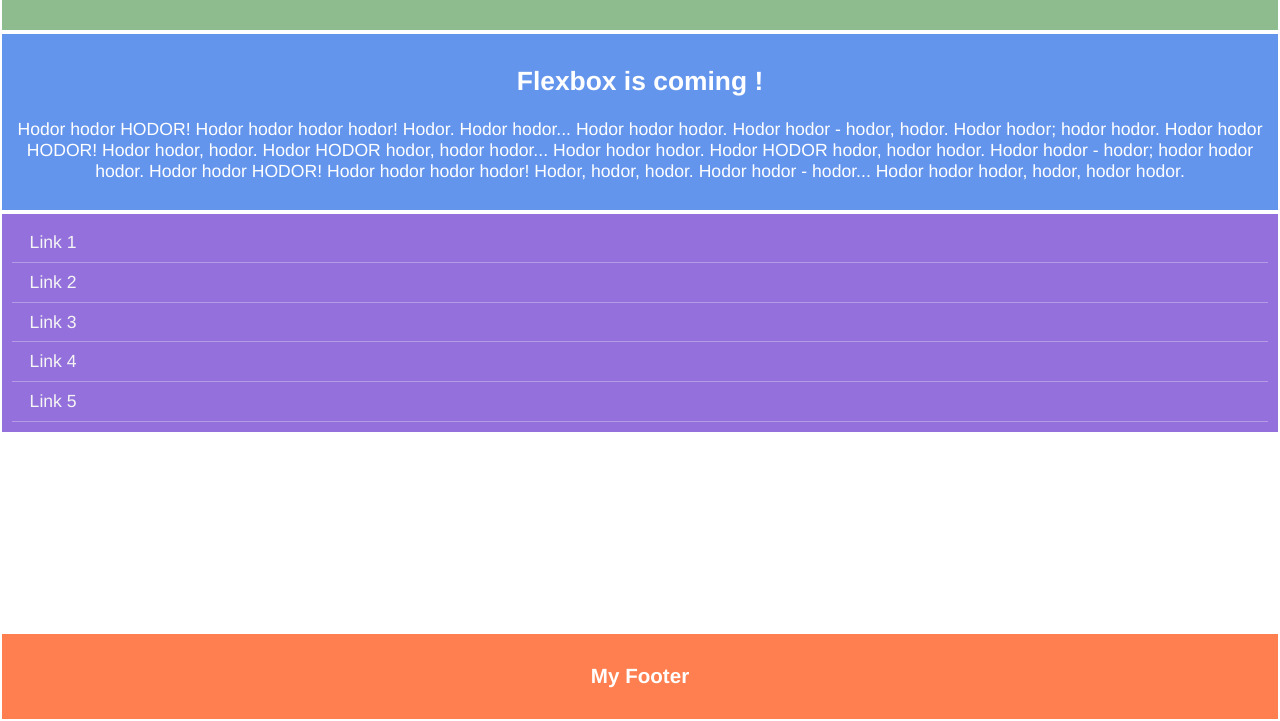
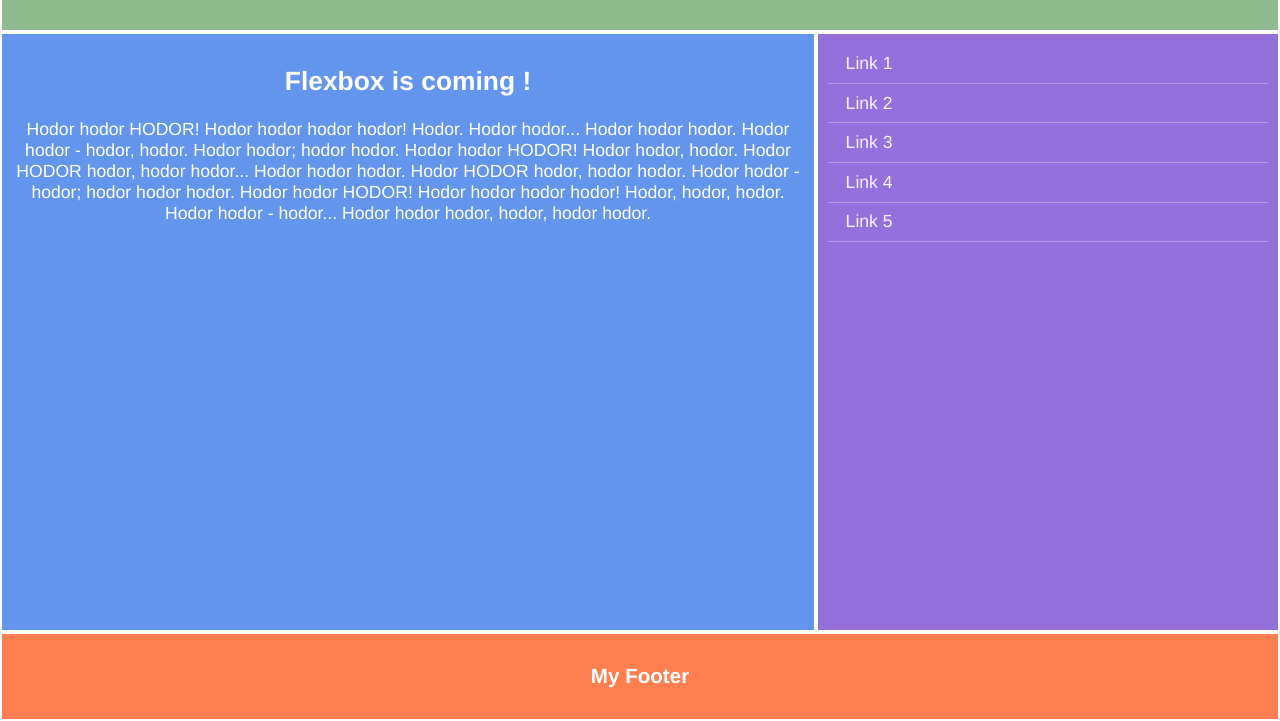
Before and after one commit to romaindso/FlexboxLayout, a plain HTML site: page index.html in a window 1280 px wide. Shown: the part 79-800 px from the top of the page. Drawn offline with Linux system fonts and the light colour scheme.

Commit message:
Horizontal distribution  (with .wrapper as flex-container)

```diff
--- a/style.css
+++ b/style.css
@@ -7,6 +7,15 @@ body {
 
 .wrapper {
 	flex: 1; /* expand */
+    display: flex;
+}
+
+nav {
+    width: 25em;
+}
+
+section {
+    flex: 1;
 }
 
 /* Decoration */
```
